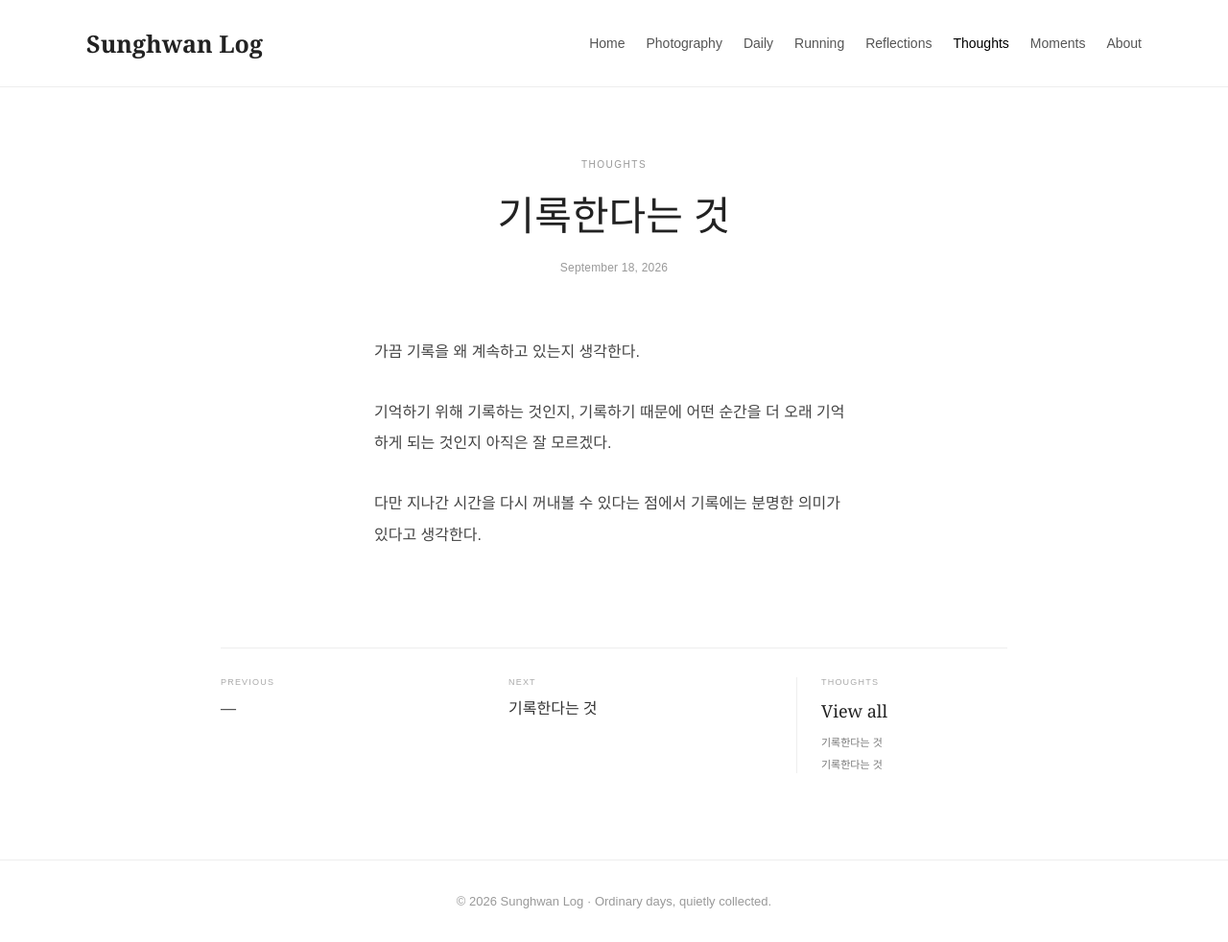
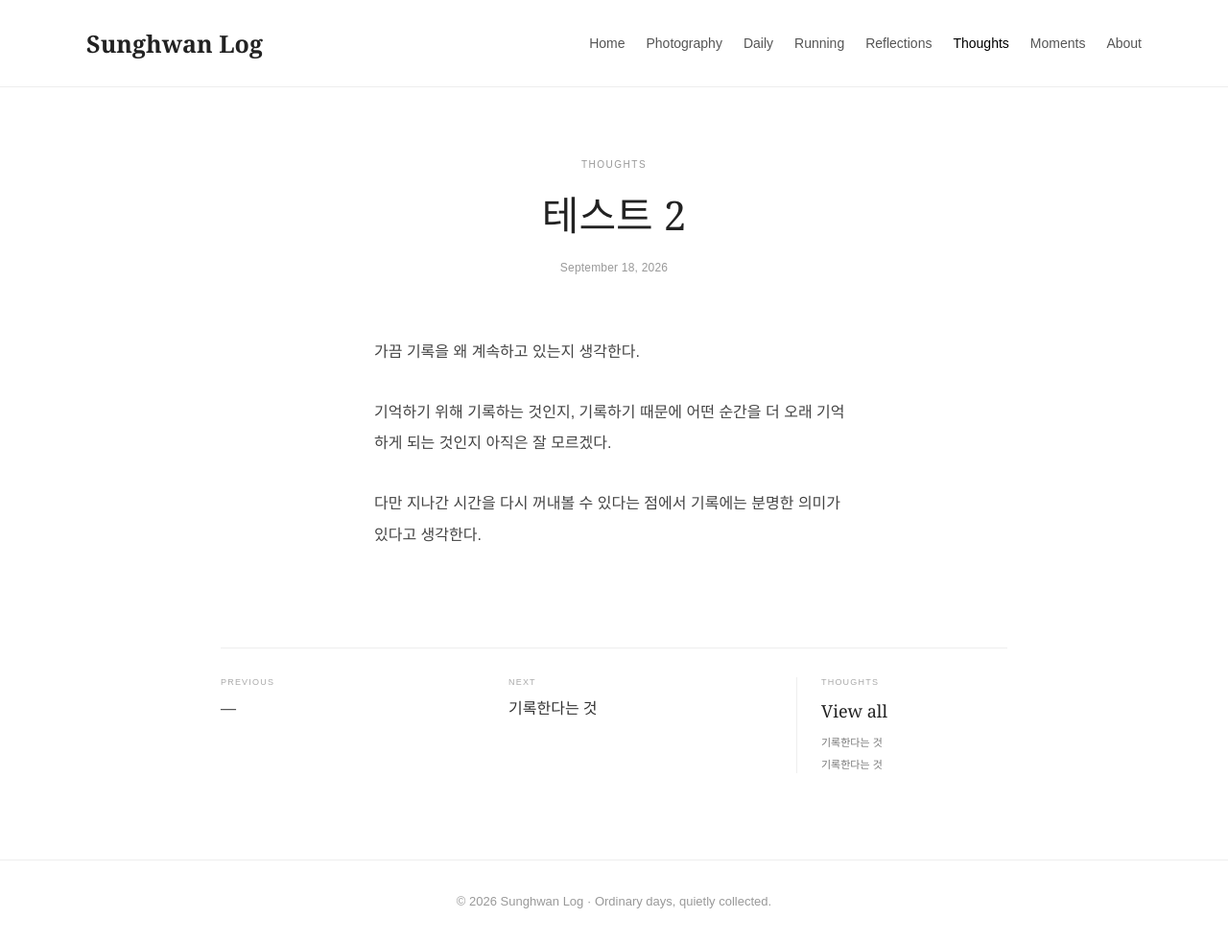
Before and after one commit to sunghwanlog/sunghwanlog.github.io, a Jekyll site: the page built from _posts/2026-09-18-thought-002.md, in a window 1280 px wide. Shown: the whole page at 96% size. Built offline with Jekyll 4.4.1, drawn with Linux system fonts in a browser that asks for light colours.

Commit message:
Update 2026-09-18-thought-002.md

```diff
--- a/_posts/2026-09-18-thought-002.md
+++ b/_posts/2026-09-18-thought-002.md
@@ -1,6 +1,6 @@
 ---
 layout: thought
-title: "기록한다는 것"
+title: "테스트 2"
 date: 2026-09-18 20:36:00 +0900
 category: thoughts
 description: "기억하기 위해 기록하는 것인지, 기록하기 때문에 기억하게 되는 것인지."
```
